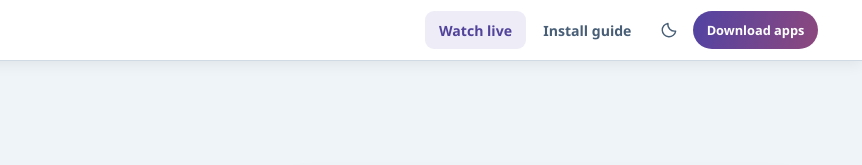
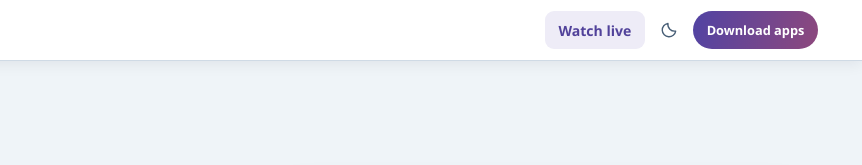
Before and after one commit to focuseyes1989-debug/kay-live-sport, a plain HTML site: page website/index.html in a window 1280 px wide. Shown: the top 165 px of the page, 418-1280 px from the left. Drawn offline with Linux system fonts and the light colour scheme.

Commit message:
Remove install guide link from download navigation

```diff
--- a/website/index.html
+++ b/website/index.html
@@ -20,7 +20,6 @@
     <a href="/" class="brand" aria-label="KAY LIVE SPORT home"><img src="assets/app-icon.png" width="40" height="40" alt=""><span>KAY LIVE <b>SPORT</b></span></a>
     <nav aria-label="Main navigation">
       <a href="../live/" class="nav-watch">Watch live</a>
-      <a href="#install">Install guide</a>
       <button id="site-theme" class="theme-toggle" type="button" aria-label="Switch to dark theme" title="Switch to dark theme" hidden><svg class="theme-sun" aria-hidden="true" viewBox="0 0 24 24"><circle cx="12" cy="12" r="4"/><path d="M12 2v2m0 16v2M2 12h2m16 0h2M5 5l1.5 1.5m11 11L19 19M5 19l1.5-1.5m11-11L19 5"/></svg><svg class="theme-moon" aria-hidden="true" viewBox="0 0 24 24"><path d="M20.9 13.4A9 9 0 0 1 10.6 3.1 9 9 0 1 0 20.9 13.4Z"/></svg></button>
       <a href="#downloads" class="nav-download">Download apps</a>
     </nav>
```
